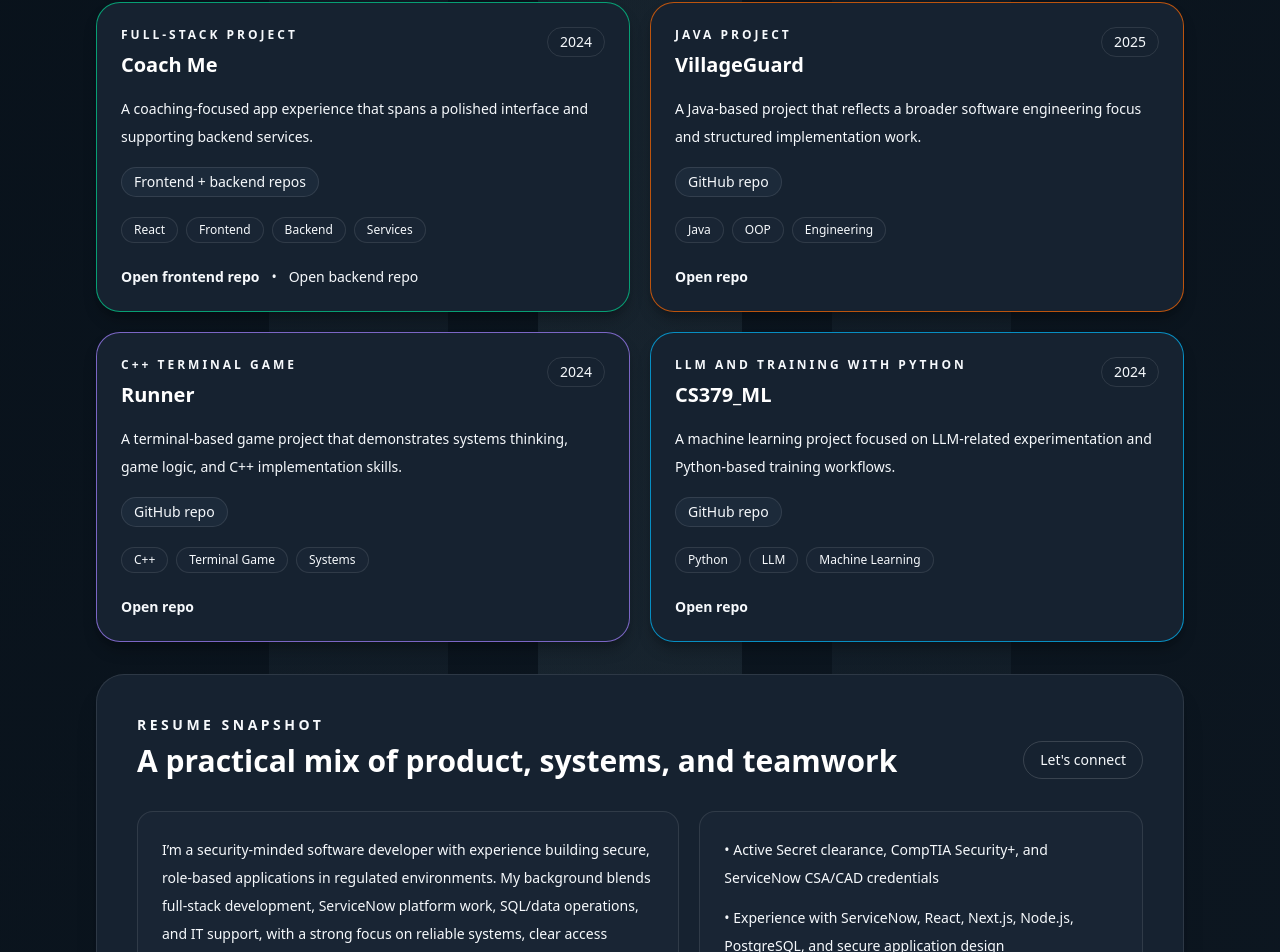
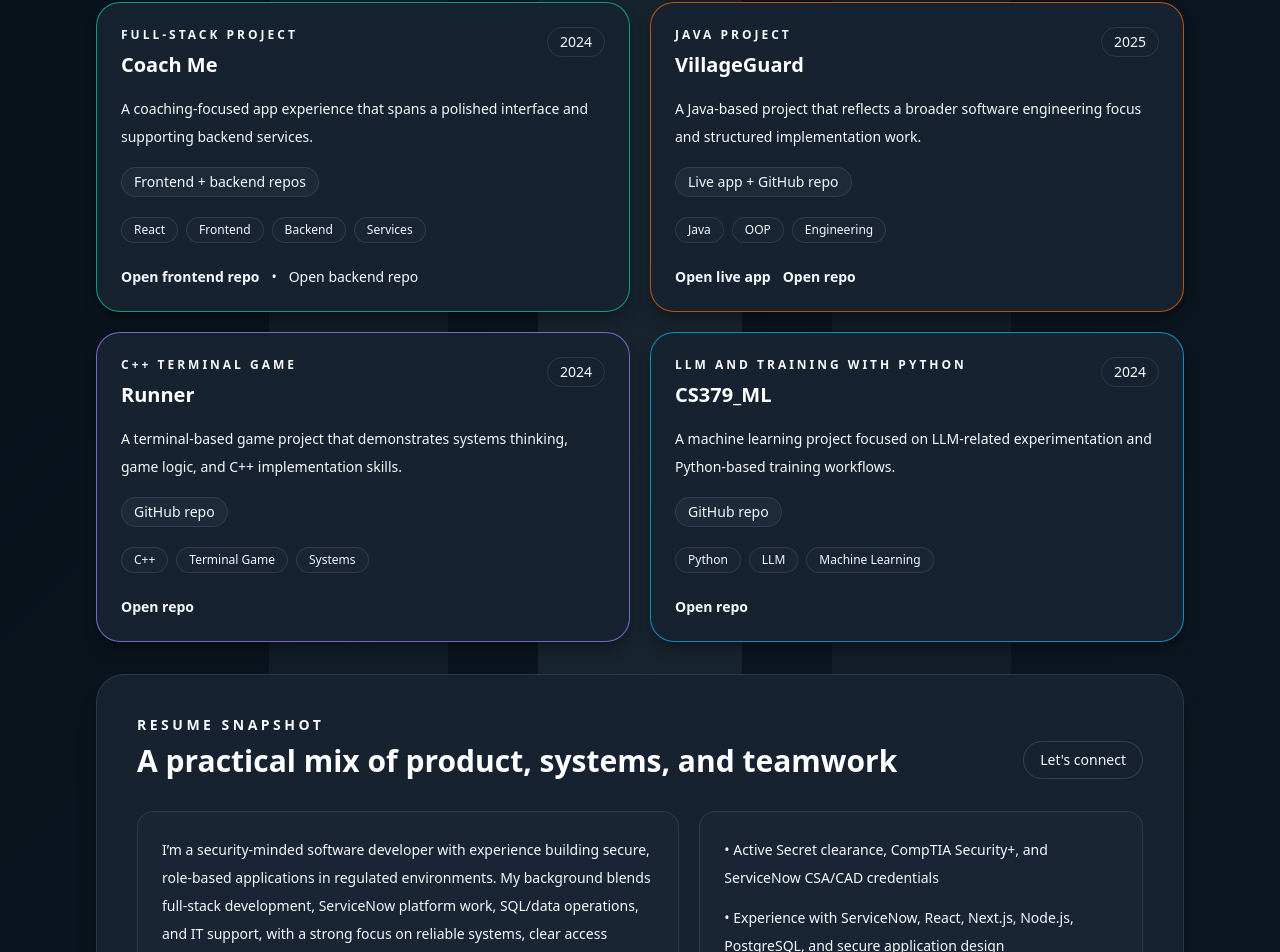
Before and after one commit to TreyMcGarity/pep, a Next.js app: page / in a window 1280 px wide. Shown: the part 1364-2316 px from the top of the page. Built offline with nearby package versions, Linux system fonts and the light colour scheme.

Commit message:
update village guard project with deploy link

```diff
--- a/app/components/ProjectsSection.tsx
+++ b/app/components/ProjectsSection.tsx
@@ -41,8 +41,9 @@ export default function ProjectsSection() {
       accent: 'Java project',
       description: 'A Java-based project that reflects a broader software engineering focus and structured implementation work.',
       stack: ['Java', 'OOP', 'Engineering'],
-      metrics: 'GitHub repo',
+      metrics: 'Live app + GitHub repo',
       repoUrl: 'https://github.com/TreyMcGarity/VillageGuard',
+      liveUrl: 'https://treymcgarity.github.io/VillageGuard/',
       theme: 'java',
     },
     {
```
